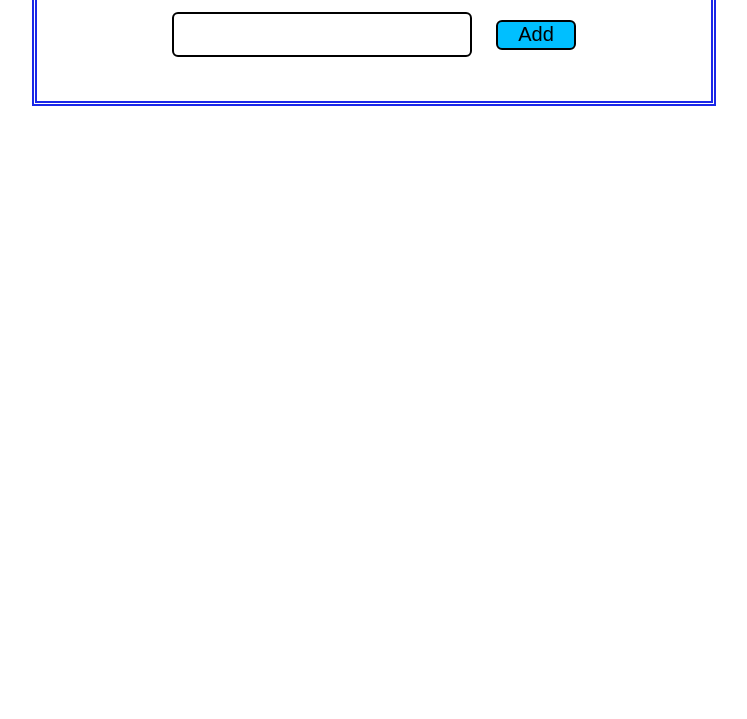
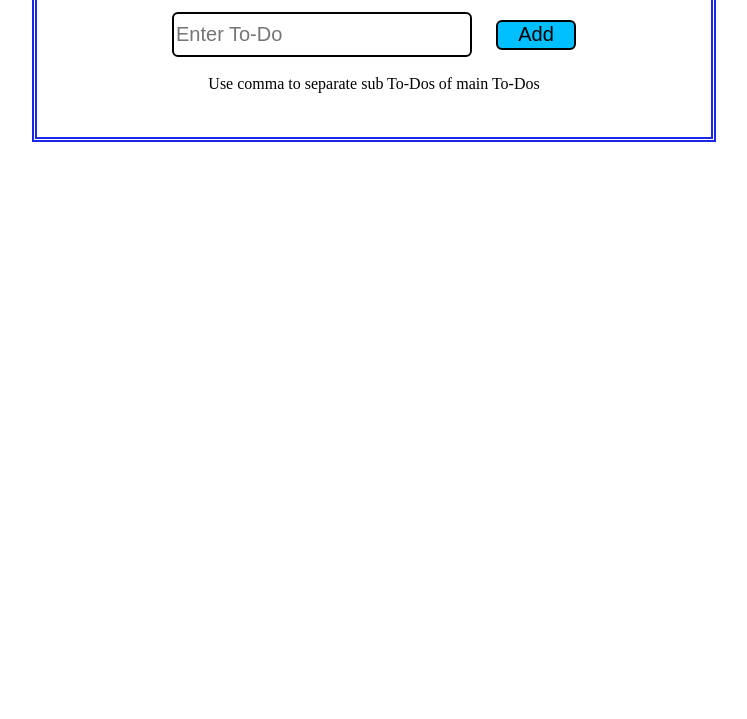
Before and after one commit to KPrerana4/ToDo, a plain HTML site: page public/index.html in a window 1280 px wide. Shown: the part 81-800 px from the top of the page, without its empty margins (266-1013 px from the left). Drawn offline with Linux system fonts and the light colour scheme.

Commit message:
add a placeholder and normal text

```diff
--- a/public/index.html
+++ b/public/index.html
@@ -11,10 +11,12 @@
 <fieldset>
     <legend><h1>To-Do</h1></legend>
     <form method = "POST" action ="/add_item">
-    <input type = "text" name = "tempItem" id="tempItem" class = "main">
+        <input type = "text" name = "tempItem" id="tempItem" class = "main" placeholder="Enter To-Do">
         <input hidden type="text" name="item" id="item">
 
         <button onclick = "add()">Add</button>
+        <br><br>
+        Use comma to separate sub To-Dos of main To-Dos
         <br><br>
     </form>
     <div id = "items"></div>
```
Lines whose indentation alone changed are shown as unchanged.
